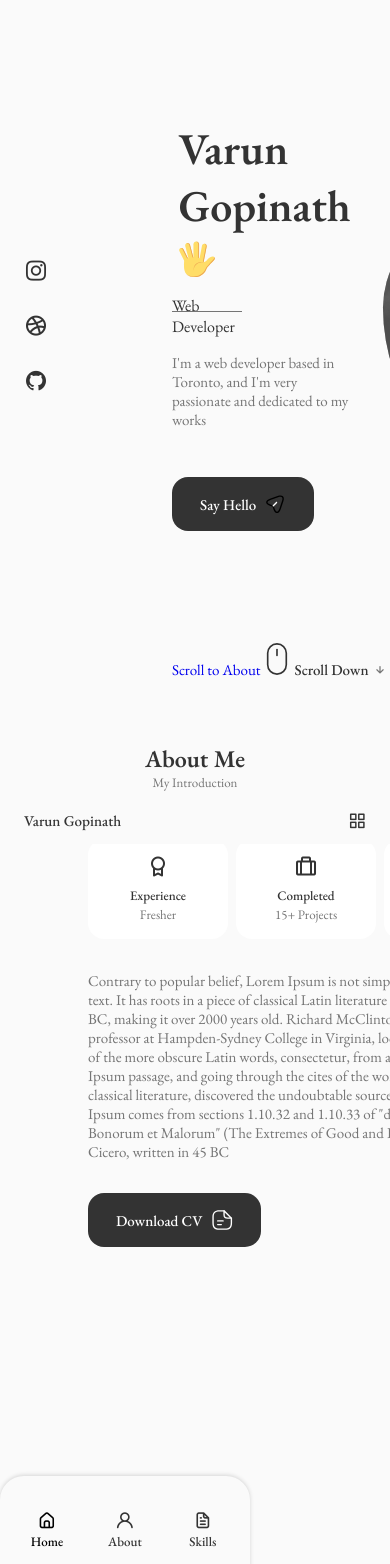
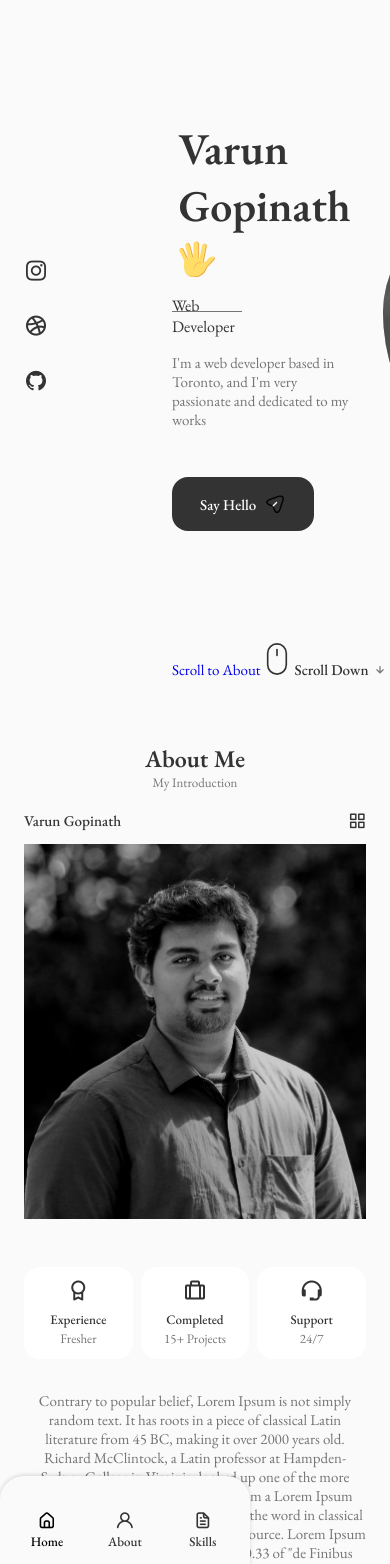
Before and after one commit to varungnathan/varun-gopinath-portfolio, a React (Create React App) app: page / in a window 390 px wide. Shown: the top 1564 px of the page. Before the commit the page ends 1295 px from the top, so only its background shows below. Built offline with nearby package versions, Linux system fonts and the light colour scheme.

Commit message:
About Section mobile responsive

```diff
--- a/src/components/about/about.css
+++ b/src/components/about/about.css
@@ -44,3 +44,50 @@
     padding: 0 4rem 0 0;
     margin-bottom: var(--mb-2);
 }
+
+/*=============== BREAKPOINTS ===============*/
+/* For large devices */
+@media screen and (max-width: 992px) {
+    .about__container {
+        grid-template-columns: 1fr;
+        row-gap: 3rem;
+    }
+
+    .about_img {
+        width: 220px;
+    }
+
+    .about__box {
+        padding: 0.75rem 1rem;
+    }
+
+    .about__data {
+        text-align: center;
+      }
+
+      .about__info {
+        justify-content: center;
+      }
+
+      .about__description {
+        padding: 0.5rem;
+        margin-bottom: 2rem;
+      }
+  }
+  /* For medium devices */
+  @media screen and (max-width: 576px) {
+    .about__info {
+      grid-template-columns: repeat(3, 1fr);
+    }
+
+    .about__description {
+      padding: 0;
+    }
+  }
+
+  /* For small devices */
+  @media screen and (max-width: 350px) {
+    .about__info {
+      grid-template-columns: repeat(3, 1fr);
+    }
+  }
```
